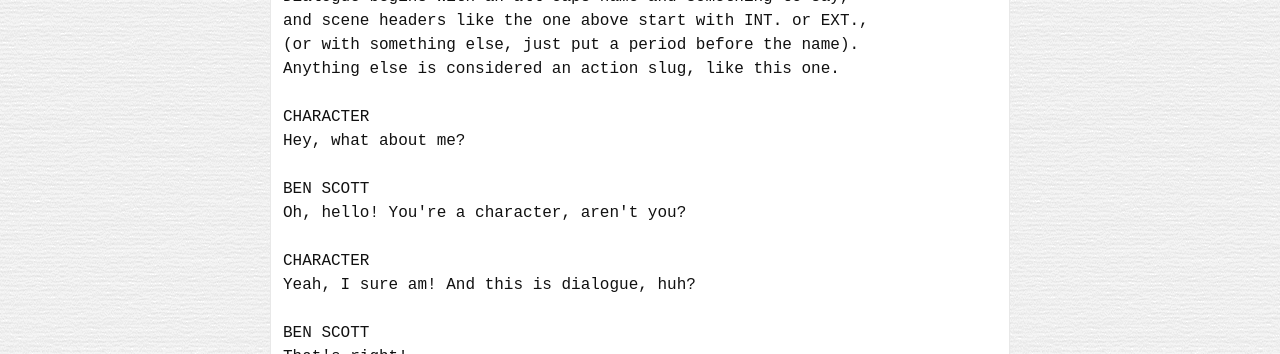
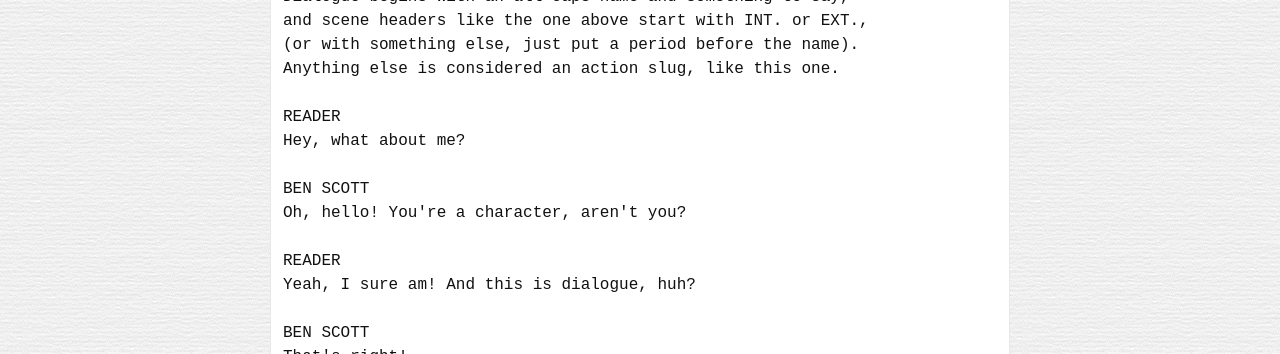
Before and after one commit to evan-erdos/inkwell, a Jekyll site: the page built from about.md, in a window 1280 px wide and 1400 px high, scrolled down 1086 px. Shown: the part 643-997 px from the top of the window. Built offline with Jekyll 4.4.1, drawn with Linux system fonts in a browser that asks for light colours; nearby versions of some CDN libraries; some of the changed text lies outside the part shown.

Commit message:
site consistency

```diff
--- a/_layouts/default.html
+++ b/_layouts/default.html
@@ -3,7 +3,7 @@
   {% include head.html %}
   <body>
     {% include header.html %}
-    <div class="page-content">
+    <div class="frontpage-content">
       <div class="wrapper">
         {{ content }}
       </div>
--- a/about.md
+++ b/about.md
@@ -25,13 +25,13 @@ and scene headers like the one above start with INT. or EXT.,
 (or with something else, just put a period before the name).
 Anything else is considered an action slug, like this one.
 
-CHARACTER
+READER
 Hey, what about me?
 
 BEN SCOTT
 Oh, hello! You're a character, aren't you?
 
-CHARACTER
+READER
 Yeah, I sure am! And this is dialogue, huh?
 
 BEN SCOTT
@@ -98,13 +98,13 @@ and scene headers like the one above start with INT. or EXT.,
 (or with something else, just put a period before the name).
 Anything else is considered an action slug, like this one.
 
-CHARACTER
+READER
 Hey, what about me?
 
 BEN SCOTT
 Oh, hello! You're a character, aren't you?
 
-CHARACTER
+READER
 Yeah, I sure am! And this is dialogue, huh?
 
 BEN SCOTT
```
Also changed, not shown: examples.md (deleted, +0 -8 lines), index.md (+3 -2 lines), 1 other file.
